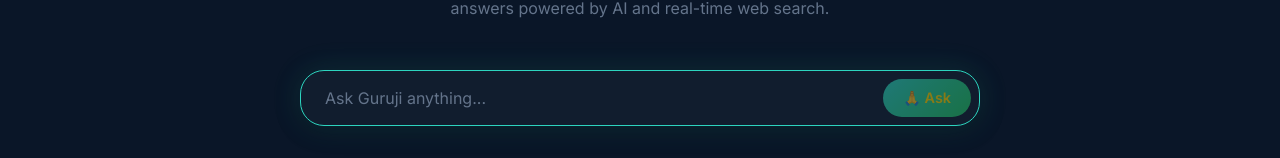
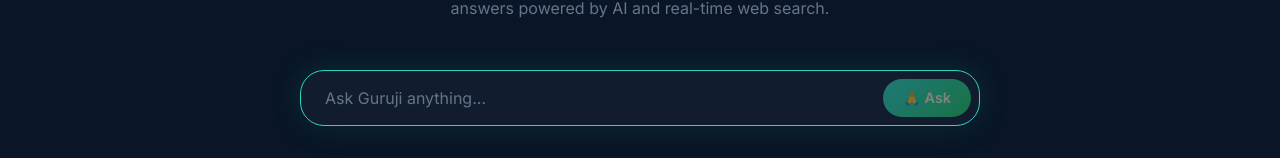
Before and after one commit to shrigo/gotitguruji, a Next.js app: page / in a window 1280 px wide. Shown: the part 543-701 px from the top of the page. Built offline with nearby package versions, Linux system fonts and the light colour scheme.

Commit message:
Match Ask button text to logo cream color

```diff
--- a/src/app/globals.css
+++ b/src/app/globals.css
@@ -225,7 +225,7 @@
   justify-content: center;
   gap: 6px;
   background: linear-gradient(135deg, var(--accent-teal), var(--accent-green));
-  color: #ffd700;
+  color: #f5e6c8;
   border: none;
   border-radius: var(--radius-full);
   padding: 10px 20px;
```
